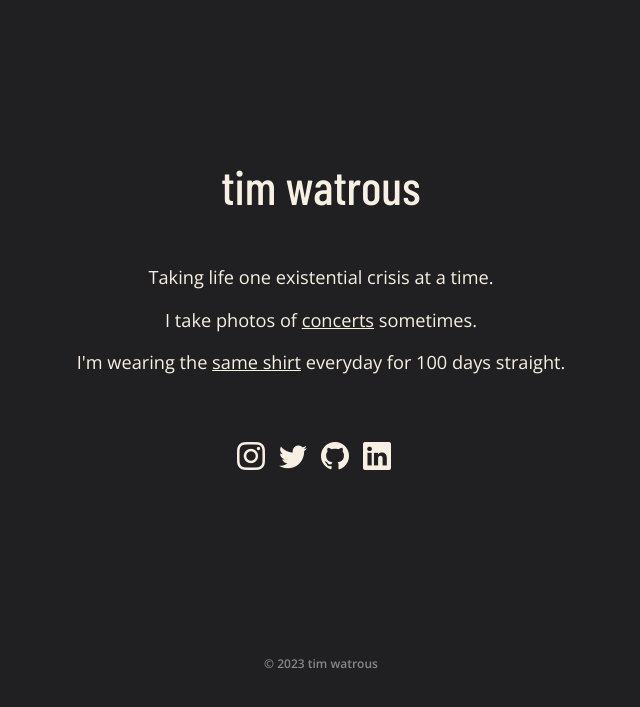
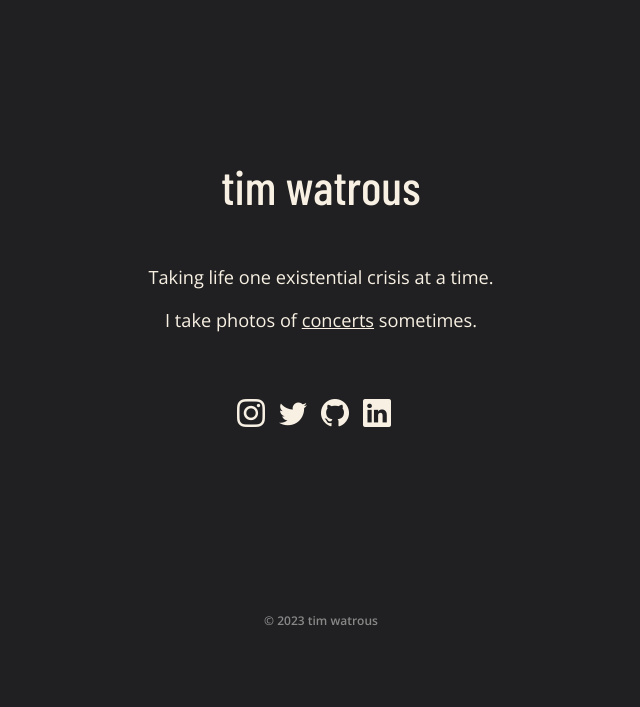
Before and after one commit to tcwatrous/timwatrous, a Jekyll site: the page built from index.html, in a window 1280 px wide. Shown: the top 707 px of the page, without its empty margins (319-959 px from the left). Built offline with Jekyll 4.4.1, drawn with Linux system fonts in a browser that asks for light colours; nearby versions of some CDN libraries.

Commit message:
remove portrait

```diff
--- a/_includes/home-hero.html
+++ b/_includes/home-hero.html
@@ -15,7 +15,7 @@
           <p class="text-center">Taking life one existential crisis at a time.</p>
 
           <p class="text-center">I take photos of <a href="/concert-photography-portfolio" aria-label="View Tim's concert photography">concerts</a> sometimes.</p>
-          <p class="text-center">I'm wearing the <a href="https://instagram.com/woolandportraits" aria-label="View the Instagram profile for the short portraits.">same shirt</a> everyday for 100 days straight.</p>
+
           <!-- {% if site.description != '' or site.enable_contact == true %}
           <p class="text-center">
             {% if site.description != '' %}
```
